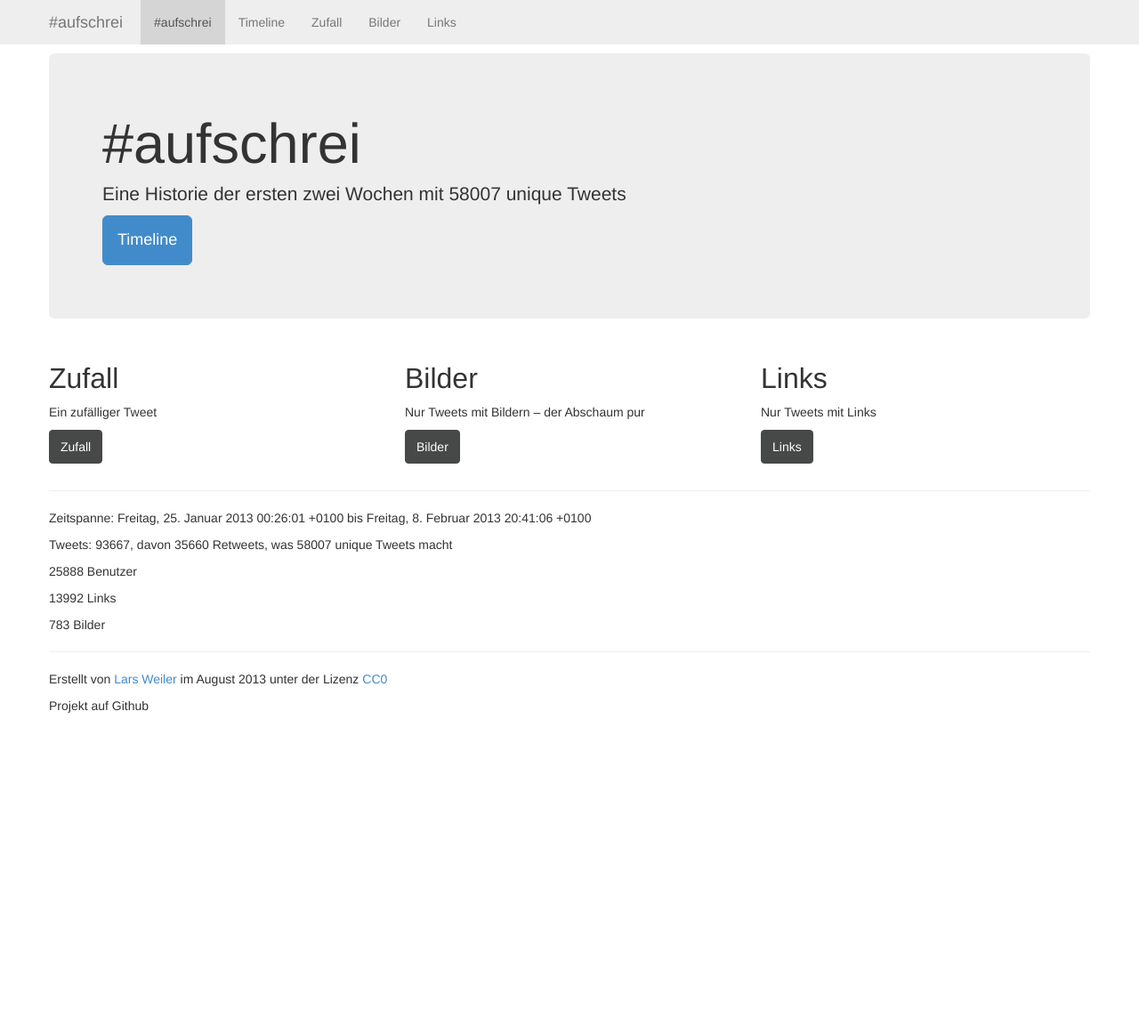
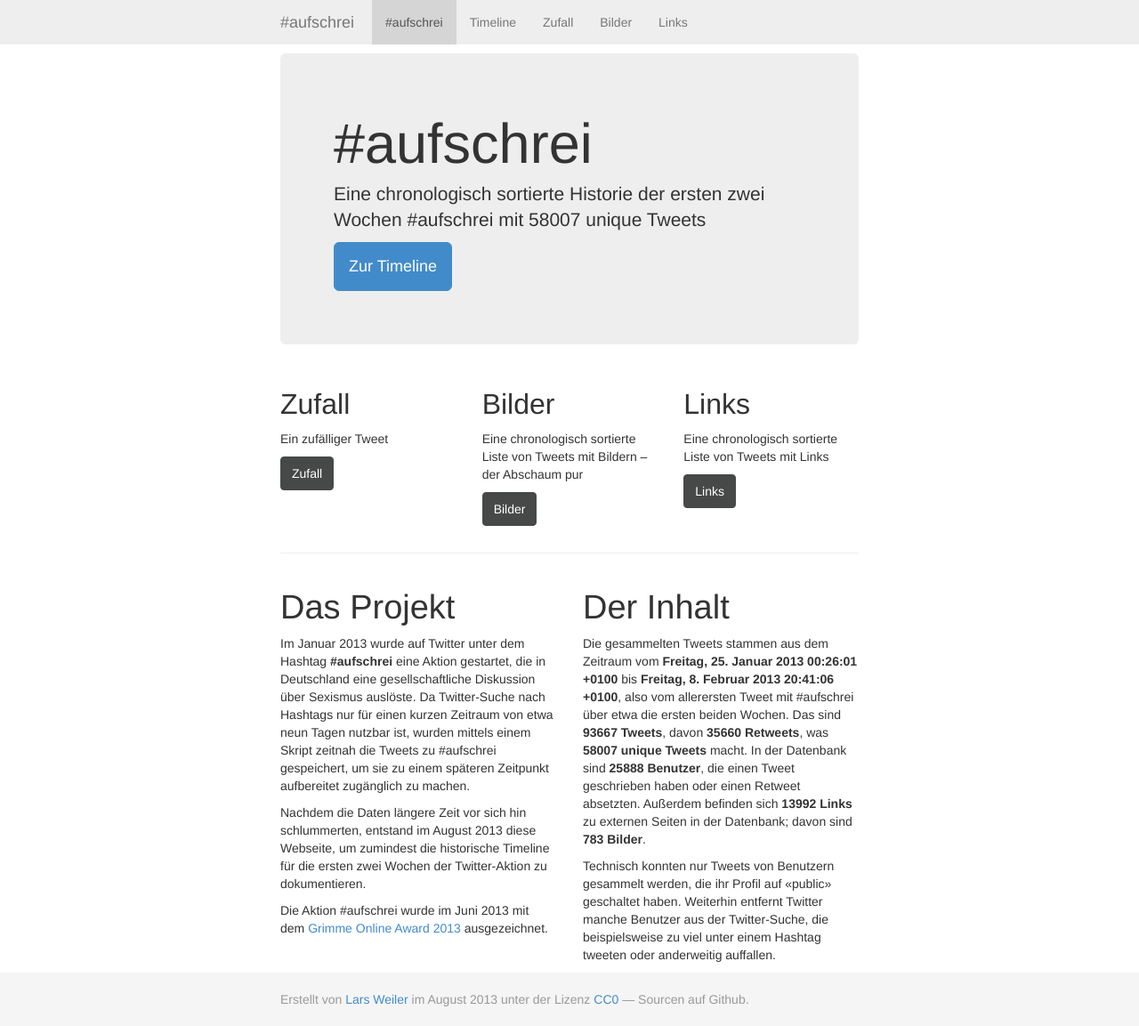
Before and after one commit to larsweiler/aufschrei-timeline, a Django app: page / in a window 1280 px wide. Shown: the whole page at 89% size. Before the commit the page ends 801 px from the top, so only its background shows below. Run offline with Django 3.2, Linux system fonts and the light colour scheme; some libraries are stand-ins or nearby versions.

Commit message:
Frontpage and Footer.

```diff
--- /dev/null
+++ b/static/css/sticky-footer.css
@@ -0,0 +1,48 @@
+/* Sticky footer styles
+-------------------------------------------------- */
+
+html,
+body {
+  height: 100%;
+  /* The html and body elements cannot have any padding or margin. */
+}
+
+/* Wrapper for page content to push down footer */
+#wrap {
+  min-height: 100%;
+  height: auto !important;
+  height: 100%;
+  /* Negative indent footer by its height */
+  margin: 0 auto -60px;
+  /* Pad bottom by footer height */
+  padding: 0 0 60px;
+}
+
+/* Set the fixed height of the footer here */
+#footer {
+  height: 60px;
+  background-color: #f5f5f5;
+}
+
+/* Lastly, apply responsive CSS fixes as necessary */
+@media (max-width: 767px) {
+  #footer {
+    margin-left: -20px;
+    margin-right: -20px;
+    padding-left: 20px;
+    padding-right: 20px;
+  }
+}
+
+/* Custom page CSS
+-------------------------------------------------- */
+/* Not required for template or sticky footer method. */
+
+.container {
+  width: auto;
+  max-width: 680px;
+  padding: 0 15px;
+}
+.container .credit {
+  margin: 20px 0;
+}
--- a/templates/base.html
+++ b/templates/base.html
@@ -3,7 +3,8 @@
 	<head>
 		<title>Aufschrei - {% block pagetitle %}{% endblock %}</title>
 		<meta name="viewport" content="width=device-width, initial-scale=1.0"/>
-		<link href="/static/css/bootstrap.min.css" rel="stylesheet" media="screen"/>
+		<link href="/static/css/bootstrap.min.css" rel="stylesheet"/>
+		<link href="/static/css/sticky-footer.css" rel="stylesheet"/>
 		<style>
 			body {
 				padding-top: 60px; /* 60px to make the container go all the way to the bottom of the topbar */
@@ -36,6 +37,13 @@
 		<div class="container">
 			{% block content %}{% endblock %}
 		</div>
+
+		<div id="footer">
+			<div class="container">
+				<p class="text-muted credit">Erstellt von <a href="http://konvergenzfehler.de/impressum/">Lars Weiler</a> im August 2013 unter der Lizenz <a href="http://creativecommons.org/choose/zero/?lang=de">CC0</a> &mdash; Sourcen auf Github.</p>
+			</div>
+		</div>
+
 		<script src="http://code.jquery.com/jquery.js"></script>
 		<script src="/static/js/bootstrap.min.js"></script>
 		<script src="/static/js/holder.js"></script>
--- a/templates/inc_tweet_content.html
+++ b/templates/inc_tweet_content.html
@@ -1,4 +1,4 @@
-		<a class="pull-left" href="{% url 'timeline.views.user' tweet.user.id %}"><img class="media-object" src="/{{ MEDIA_URL }}profile/{{ tweet.user.image }}" alt="{{ tweet.user.name }}"/></a>
+		<a class="pull-left" href="{% url 'timeline.views.user' tweet.user.id %}"><img class="media-object img-rounded" src="/{{ MEDIA_URL }}profile/{{ tweet.user.image }}" alt="{{ tweet.user.name }}"/></a>
 		<div class="media-body">
 			<h4 class="media-heading">{{ tweet.text }}</h4>
 			<p><a href="{% url 'timeline.views.user' tweet.user.id %}">{{ tweet.user.name }}</a> &mdash; <a href="{% url 'timeline.views.tweet' tweet.tweet_id %}">{{ tweet.created_at|date:"r" }}</a></p>
@@ -8,7 +8,7 @@
 			<div class="panel-heading">Link(s)</div>
 			{% for url in tweet.url.all %}
 			<div class="media">
-				<a class="pull-left" href="{{ url.longurl }}"><img class="media-object" src="{{ url.faviconurl }}" width="48px" height="48px" /></a>
+				<a class="pull-left" href="{{ url.longurl }}"><img class="media-object img-rounded" src="{{ url.faviconurl }}" width="48px" height="48px" /></a>
 				<div class="media-body">
 					{{ url.url }}
 					<h4 class="media-heading">{{ url.title }}</h4>
--- a/templates/index.html
+++ b/templates/index.html
@@ -8,8 +8,8 @@
 
 <div class="jumbotron">
 	<h1>#aufschrei</h1>
-	<p>Eine Historie der ersten zwei Wochen mit 58007 unique Tweets</p>
-	<p><a class="btn btn-primary btn-large" href="{% url 'timeline.views.timeline' %}">Timeline</a></p>
+	<p>Eine chronologisch sortierte Historie der ersten zwei Wochen #aufschrei mit 58007 unique Tweets</p>
+	<p><a class="btn btn-primary btn-large" href="{% url 'timeline.views.timeline' %}">Zur Timeline</a></p>
 </div>
 
 <div class="body-content">
@@ -21,33 +21,37 @@
 		</div>
 		<div class="col-lg-4">
 			<h2>Bilder</h2>
-			<p>Nur Tweets mit Bildern &ndash; der Abschaum pur</p>
+			<p>Eine chronologisch sortierte Liste von Tweets mit Bildern &ndash; der Abschaum pur</p>
 			<p><a class="btn btn-default" href="{% url 'timeline.views.bilder' %}">Bilder</a></p>
 		</div>
 		<div class="col-lg-4">
 			<h2>Links</h2>
-			<p>Nur Tweets mit Links</p>
+			<p>Eine chronologisch sortierte Liste von Tweets mit Links</p>
 			<p><a class="btn btn-default" href="{% url 'timeline.views.links' %}">Links</a></p>
-		</div>
 		</div>
 	</div>
 
 	<hr/>
 
-<p>Zeitspanne: Freitag, 25. Januar 2013 00:26:01 +0100 bis Freitag, 8. Februar 2013 20:41:06 +0100</p>
+	<div class="row">
+		<div class="col-lg-6">
+			<h1>Das Projekt</h1>
 
-<p>Tweets: 93667, davon 35660 Retweets, was 58007 unique Tweets macht</p>
+			<p>Im Januar 2013 wurde auf Twitter unter dem Hashtag <b>#aufschrei</b> eine Aktion gestartet, die in Deutschland eine gesellschaftliche Diskussion &uuml;ber Sexismus ausl&ouml;ste. Da Twitter-Suche nach Hashtags nur f&uuml;r einen kurzen Zeitraum von etwa neun Tagen nutzbar ist, wurden mittels einem Skript zeitnah die Tweets zu #aufschrei gespeichert, um sie zu einem sp&auml;teren Zeitpunkt aufbereitet zug&auml;nglich zu machen.</p>
 
-<p>25888 Benutzer</p>
+			<p>Nachdem die Daten l&auml;ngere Zeit vor sich hin schlummerten, entstand im August 2013 diese Webseite, um zumindest die historische Timeline f&uuml;r die ersten zwei Wochen der Twitter-Aktion zu dokumentieren.</p>
 
-<p>13992 Links</p>
+			<p>Die Aktion #aufschrei wurde im Juni 2013 mit dem <a href="http://www.grimme-institut.de/html/index.php?id=1667#c10914">Grimme Online Award 2013</a> ausgezeichnet.</p>
+		</div>
+		<div class="col-lg-6">
+			<h1>Der Inhalt</h1>
 
-<p>783 Bilder</p>
+			<p>Die gesammelten Tweets stammen aus dem Zeitraum vom <b>Freitag, 25. Januar 2013 00:26:01 +0100</b> bis <b>Freitag, 8. Februar 2013 20:41:06 +0100</b>, also vom allerersten Tweet mit #aufschrei &uuml;ber etwa die ersten beiden Wochen. Das sind <b>93667 Tweets</b>, davon <b>35660 Retweets</b>, was <b>58007 unique Tweets</b> macht. In der Datenbank sind <b>25888 Benutzer</b>, die einen Tweet geschrieben haben oder einen Retweet absetzten. Au&szlig;erdem befinden sich <b>13992 Links</b> zu externen Seiten in der Datenbank; davon sind <b>783 Bilder</b>.</p>
 
-<hr/>
+			<p>Technisch konnten nur Tweets von Benutzern gesammelt werden, die ihr Profil auf &laquo;public&raquo; geschaltet haben. Weiterhin entfernt Twitter manche Benutzer aus der Twitter-Suche, die beispielsweise zu viel unter einem Hashtag tweeten oder anderweitig auffallen.</p>
+		</div>
+	</div>
 
-<footer>
-	<p>Erstellt von <a href="http://konvergenzfehler.de/impressum/">Lars Weiler</a> im August 2013 unter der Lizenz <a href="http://creativecommons.org/choose/zero/?lang=de">CC0</a></p>
-	<p>Projekt auf Github</p>
-</footer>
+</div>
+
 {% endblock %}
```
Lines whose indentation alone changed are shown as unchanged.
